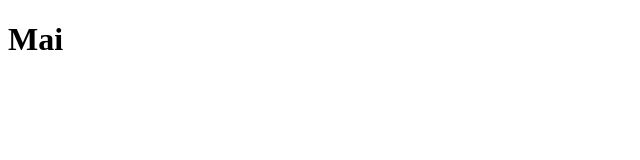
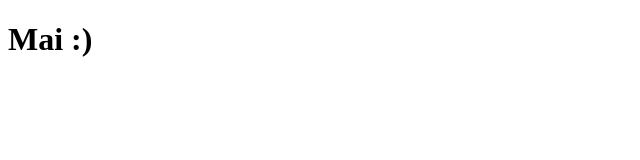
Before and after one commit to vomaingoc/vomaingoc.github.io, a plain HTML site: page index.html in a window 1280 px wide. Shown: the full height of the page, 0-640 px from the left. Drawn offline with Linux system fonts and the light colour scheme.

Commit message:
Update index.html

```diff
--- a/index.html
+++ b/index.html
@@ -7,7 +7,7 @@
     <title>Document</title>
 </head>
 <body>
-    <h1>Mai</h1>
+    <h1>Mai :)</h1>
 
 </body>
 </html>
```
